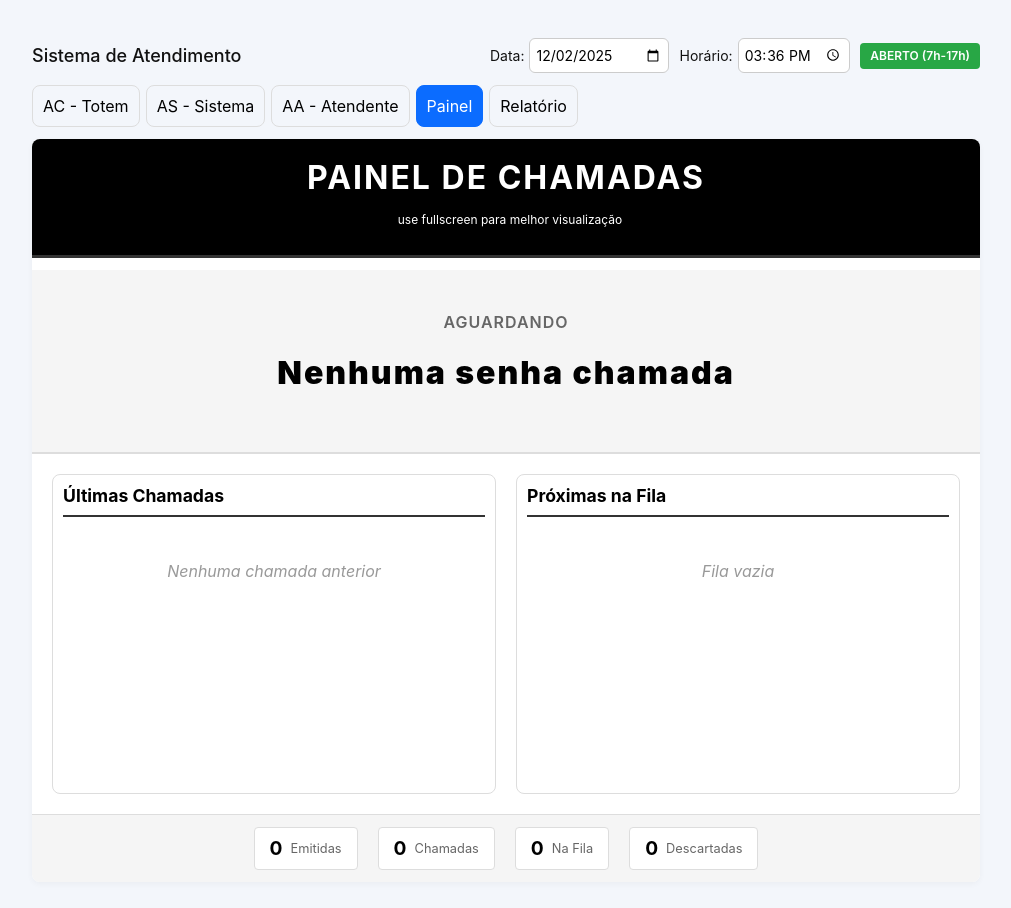
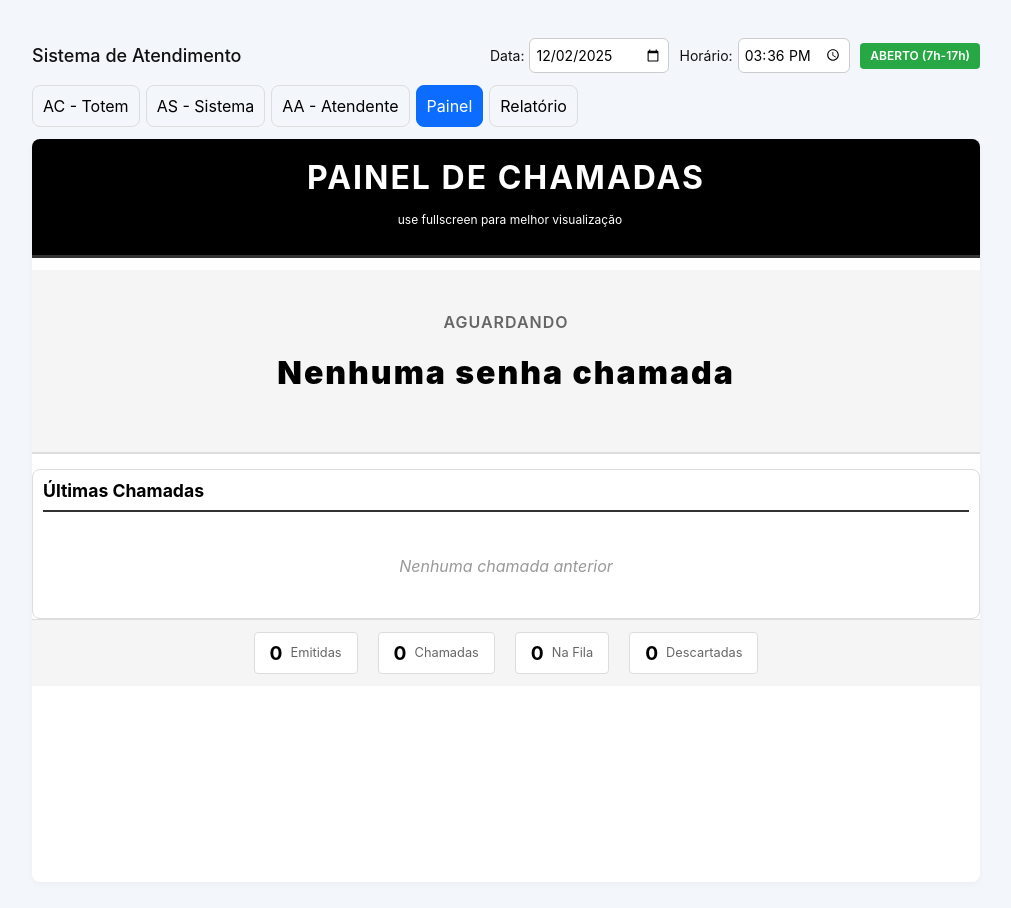
Before and after one commit to gilvanmarquees/sistema-de-atendimento, a React (Create React App) app: page / in a window 1280 px wide. Both pictures are taken after a click on the button "Painel". Shown: the top 908 px of the page, without its empty margins (134-1145 px from the left). Built offline with nearby package versions, Linux system fonts and the light colour scheme.

Commit message:
v2.2.1 - bastante melhorias, correções e novidades - ler o README.md

```diff
--- a/src/index.css
+++ b/src/index.css
@@ -311,7 +311,7 @@ footer {
   display: flex;
   flex-direction: column; /* empilha titulo e lista */
   overflow: hidden; /* necessario pro scroll funcionar */
-  min-height: 0;
+  min-height: fit-content;
 }
 
 .section-title {
--- a/src/views/ViewPainel.jsx
+++ b/src/views/ViewPainel.jsx
@@ -37,9 +37,8 @@ export default function ViewPainel({ ultimasChamadas, filaSenhas, dataAtualForma
         )}
       </div>
 
-      <div className="painel-grid">
         {/* Últimas chamadas */}
-        <div className="painel-section">
+        <div className="painel-section" style={{marginTop:"15px"}}>
           <h3 className="section-title">Últimas Chamadas</h3>
           <div className="chamadas-lista">
             {ultimasChamadas5.slice(1).map((c, index) => (
@@ -55,25 +54,6 @@ export default function ViewPainel({ ultimasChamadas, filaSenhas, dataAtualForma
             )}
           </div>
         </div>
-
-        {/* Próximas senhas */}
-        <div className="painel-section">
-          <h3 className="section-title">Próximas na Fila</h3>
-          <div className="proximas-lista">
-            {proximasFila.length === 0 ? (
-              <div className="chamada-vazia">Fila vazia</div>
-            ) : (
-              proximasFila.map((s, index) => (
-                <div key={s.id} className="proxima-item">
-                  <span className="proxima-posicao">{index + 1}</span>
-                  <span className="proxima-senha">{s.id}</span>
-                  <span className={`proxima-tipo tipo-${s.tipo.toLowerCase()}`}>{s.tipo}</span>
-                </div>
-              ))
-            )}
-          </div>
-        </div>
-      </div>
 
       {/* Resumo do dia */}
       <div className="painel-resumo">
```
Also changed, not shown: 1 other file (tests, documents, lock files or other folders).
